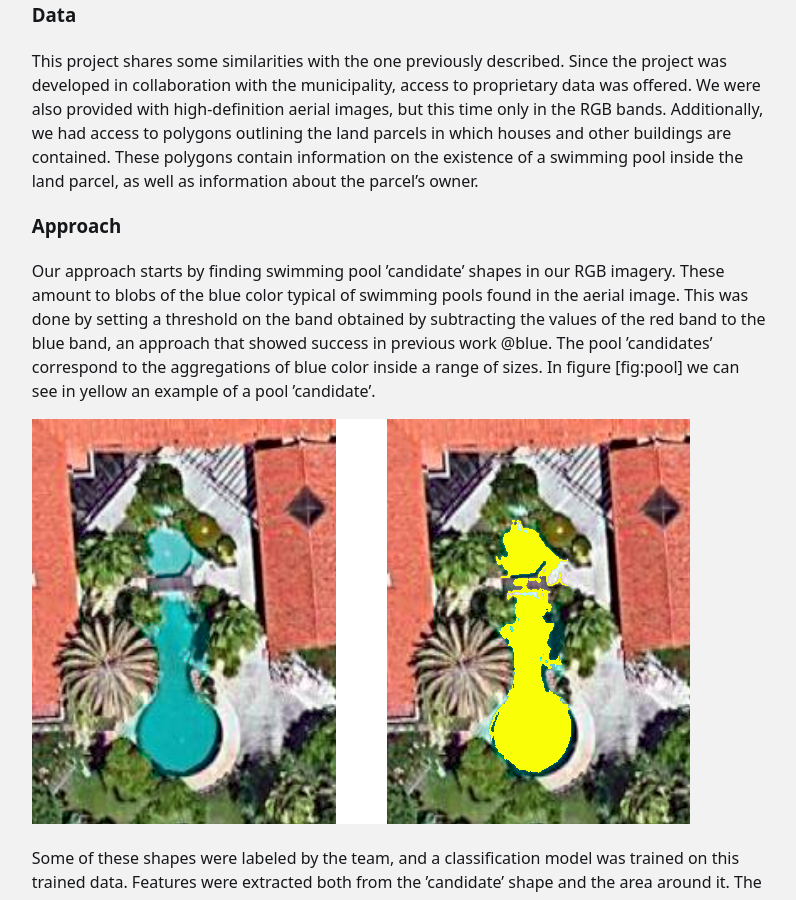
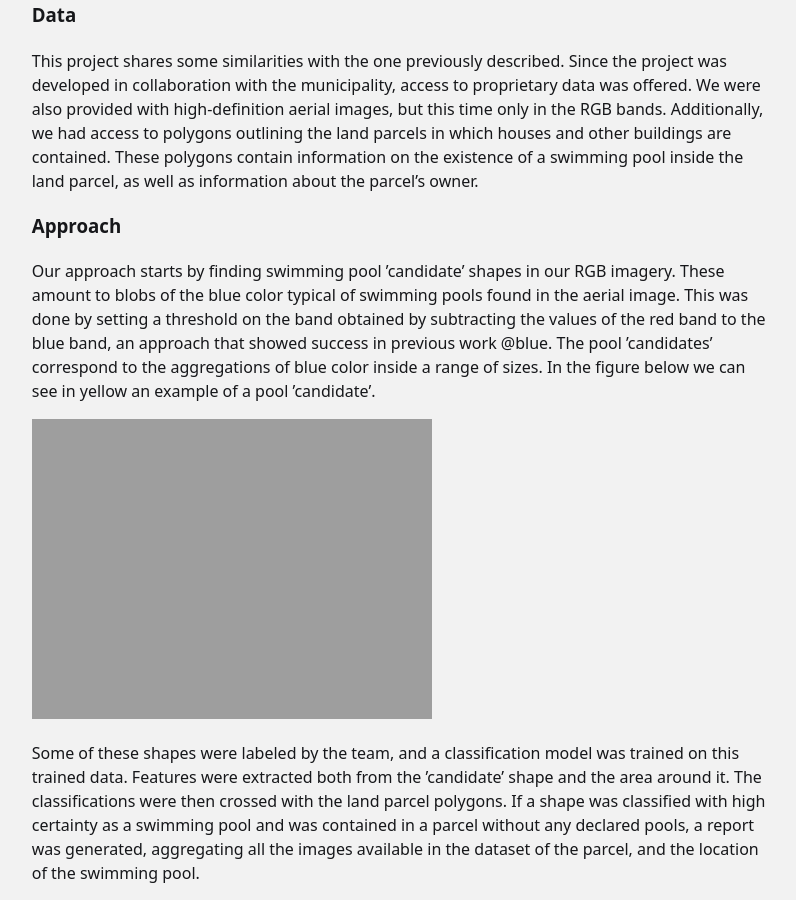
Before and after one commit to fernandeslouro/blog, a Jekyll site: the page built from _posts/2020-02-05-hunting-for-illegal-pools.md, in a window 1280 px wide and 900 px high, scrolled down 354 px. Shown: the whole window, without its empty margins (321-1117 px from the left). Built offline with Jekyll 4.4.1, drawn with Linux system fonts in a browser that asks for light colours.

Commit message:
Update 2020-02-05-hunting-for-illegal-pools.md

```diff
--- a/_posts/2020-02-05-hunting-for-illegal-pools.md
+++ b/_posts/2020-02-05-hunting-for-illegal-pools.md
@@ -16,9 +16,9 @@ This project shares some similarities with the one previously described. Since t
 
 ### Approach
 
-Our approach starts by finding swimming pool ’candidate’ shapes in our RGB imagery. These amount to blobs of the blue color typical of swimming pools found in the aerial image. This was done by setting a threshold on the band obtained by subtracting the values of the red band to the blue band, an approach that showed success in previous work @blue. The pool ’candidates’ correspond to the aggregations of blue color inside a range of sizes. In figure [fig:pool] we can see in yellow an example of a pool ’candidate’.
+Our approach starts by finding swimming pool ’candidate’ shapes in our RGB imagery. These amount to blobs of the blue color typical of swimming pools found in the aerial image. This was done by setting a threshold on the band obtained by subtracting the values of the red band to the blue band, an approach that showed success in previous work @blue. The pool ’candidates’ correspond to the aggregations of blue color inside a range of sizes. In the figure below we can see in yellow an example of a pool ’candidate’.
 
-![A pool ’candidate’.](/assets/images/pool.png)
+![A pool ’candidate’.](/assets/images/pool.png =250x)
 
 Some of these shapes were labeled by the team, and a classification model was trained on this trained data. Features were extracted both from the ’candidate’ shape and the area around it. The classifications were then crossed with the land parcel polygons. If a shape was classified with high certainty as a swimming pool and was contained in a parcel without any declared pools, a report was generated, aggregating all the images available in the dataset of the parcel, and the location of the swimming pool.
 
```
